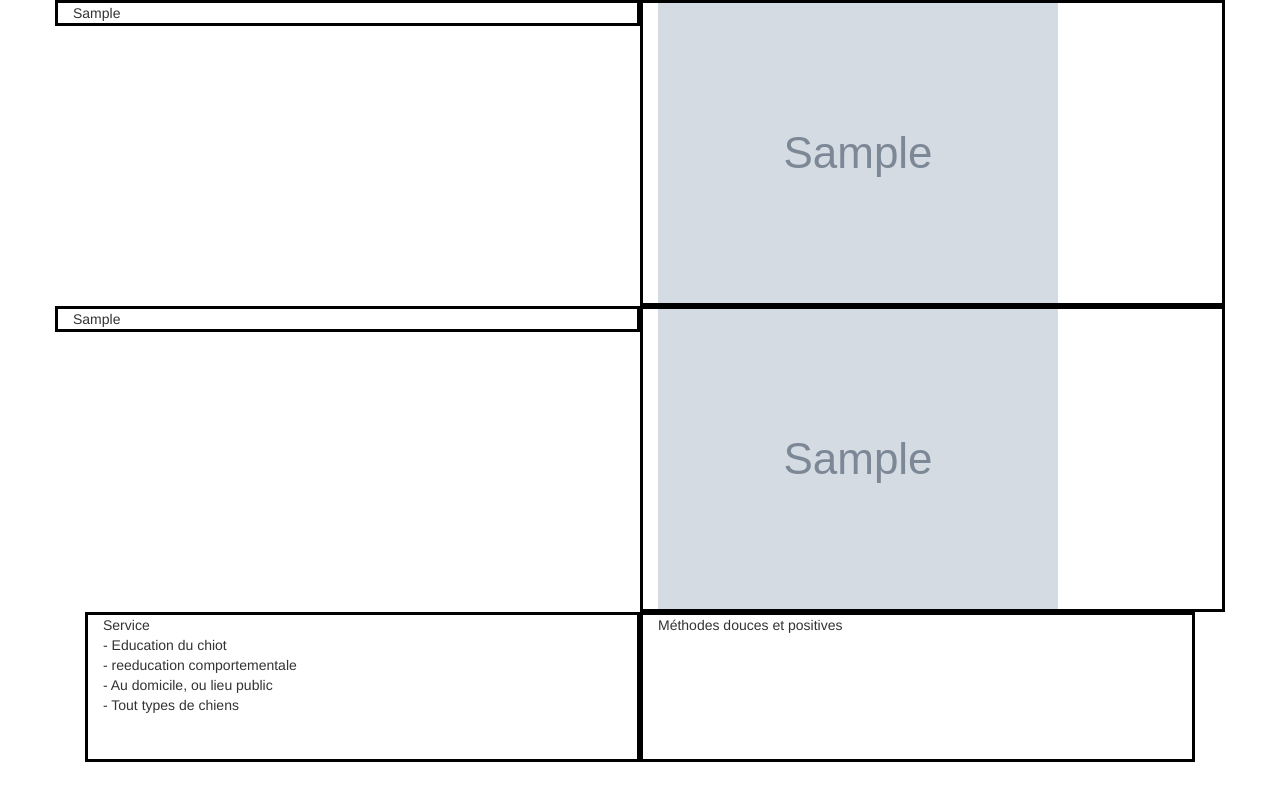
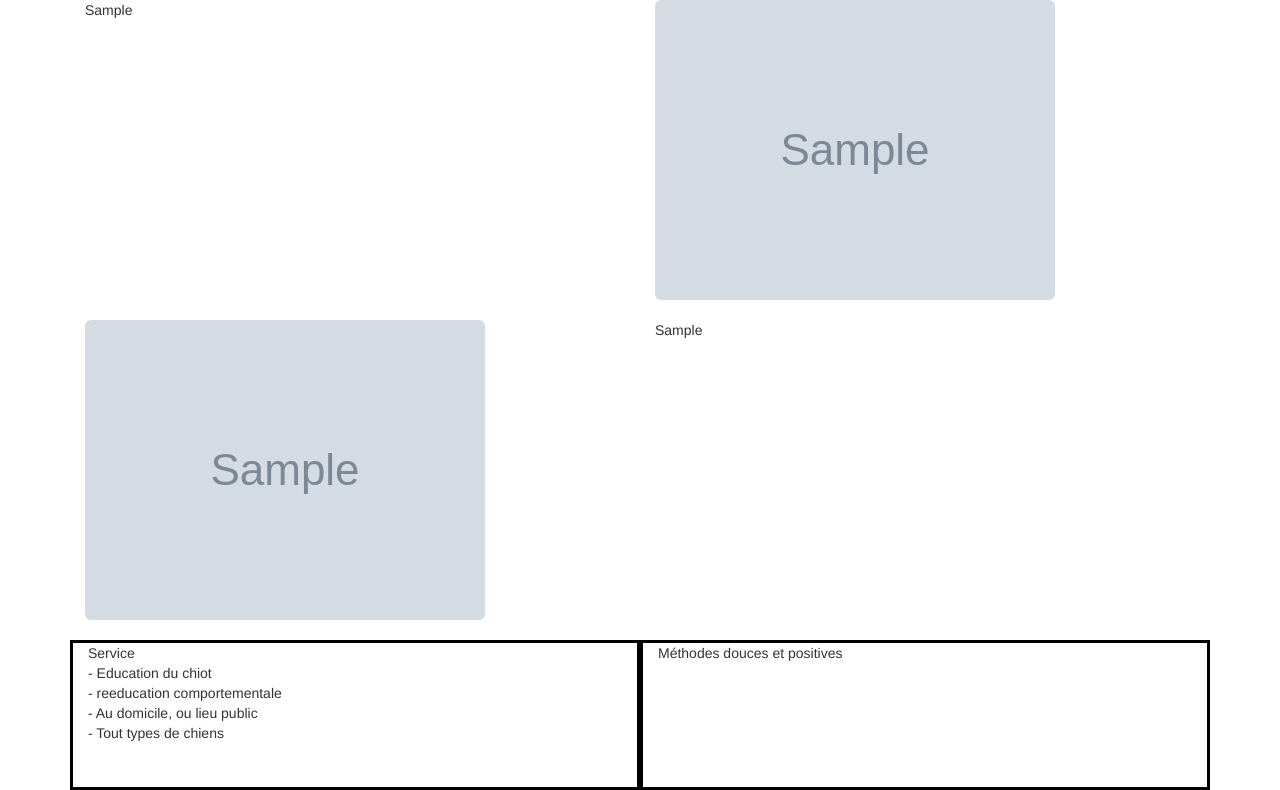
Before and after one commit to bensisko69/woufeduc, a Django app: template templates/main/promenades.html in a window 1280 px wide. Shown: the part 234-1024 px from the top of the page. Before the commit the page ends 996 px from the top, so only its background shows below. Run offline with Django 3.2, Linux system fonts and the light colour scheme; the template is opened without the code that fills it: values that come from a table or form of the project are taken from there, others are empty; tables that the repository leaves empty hold one stand-in row (values such as "Sample post"); grey boxes marked "Sample" are stand-in pictures; some libraries are stand-ins or nearby versions.

Commit message:
modifi template

```diff
--- a/templates/main/promenades.html
+++ b/templates/main/promenades.html
@@ -2,18 +2,21 @@
 {% block body %}
 {% load django_markdown %}
 {% for Service in obj %}
-<div class="col-xs-6" style="border: solid black">
-  {{ Service.left|markdown }}
+<div class="col-xs-12">
+  <div class="col-xs-6">
+    <p>{{ Service.left|markdown }}</p>
+  </div>
+  <div class="col-xs-6">
+    <img class="img-rounded" src= {{ Service.file1.url }} style="max-width: 80%"><br><br>
+  </div>
 </div>
-<div class="col-xs-6" style="border: solid black">
-  <img src= {{ Service.file1.url }} style="max-width: 100%;">
-</div>
-<div class="col-xs-6" style="border: solid black">
-  {{ Service.right|markdown }}
-</div>
-<div class="col-xs-6" style="border: solid black">
-  <img src= {{ Service.file2.url }} style="max-width: 100%;">
-</div>
+<div class="col-xs-12">
+  <div class="col-xs-6">
+    <img class="img-rounded" src= {{ Service.file2.url }} style="max-width: 80%"><br><br>
+  </div>
+  <div class="col-xs-6">
+    <p>{{ Service.right|markdown }}</p>
+  </div>
 </div>
 {% endfor %}
 {% endblock body %}
```
Also changed, not shown: templates/main/reeducation.html (+14 -10 lines).
